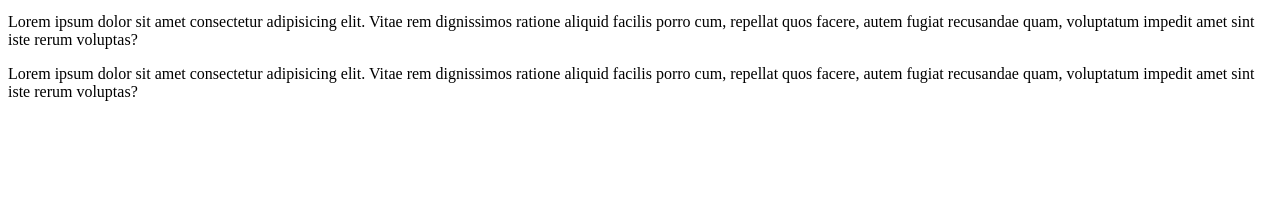
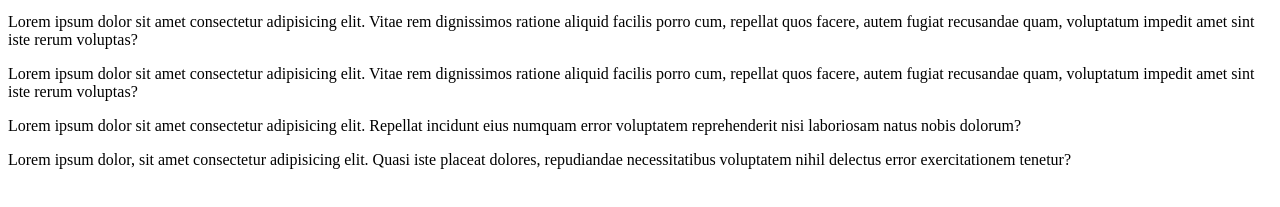
Before and after one commit to elianaspaccavento/repogit24184, a plain HTML site: page index.html in a window 1280 px wide. Shown: the part 119-326 px from the top of the page. Drawn offline with Linux system fonts and the light colour scheme.

Commit message:
se creo una rama y se agrgaron parafos

```diff
--- a/index.html
+++ b/index.html
@@ -12,6 +12,11 @@
     <p>Lorem ipsum dolor sit amet consectetur adipisicing elit. Vitae rem dignissimos ratione aliquid facilis porro cum, repellat quos facere, autem fugiat recusandae quam, voluptatum impedit amet sint iste rerum voluptas?</p>
    <p>Lorem ipsum dolor sit amet consectetur adipisicing elit. Vitae rem dignissimos ratione aliquid facilis porro cum, repellat quos facere, autem fugiat recusandae quam, voluptatum impedit amet sint iste rerum voluptas?</p>
    <p>Lorem ipsum dolor sit amet consectetur adipisicing elit. Vitae rem dignissimos ratione aliquid facilis porro cum, repellat quos facere, autem fugiat recusandae quam, voluptatum impedit amet sint iste rerum voluptas?</p>
-
+    <section>
+        <p>Lorem ipsum dolor sit amet consectetur adipisicing elit. Repellat incidunt eius numquam error voluptatem reprehenderit nisi laboriosam natus nobis dolorum?</p>
+    </section>
+    <section>
+        <p>Lorem ipsum dolor, sit amet consectetur adipisicing elit. Quasi iste placeat dolores, repudiandae necessitatibus voluptatem nihil delectus error exercitationem tenetur?</p>
+    </section>
 </body>
 </html>
```
